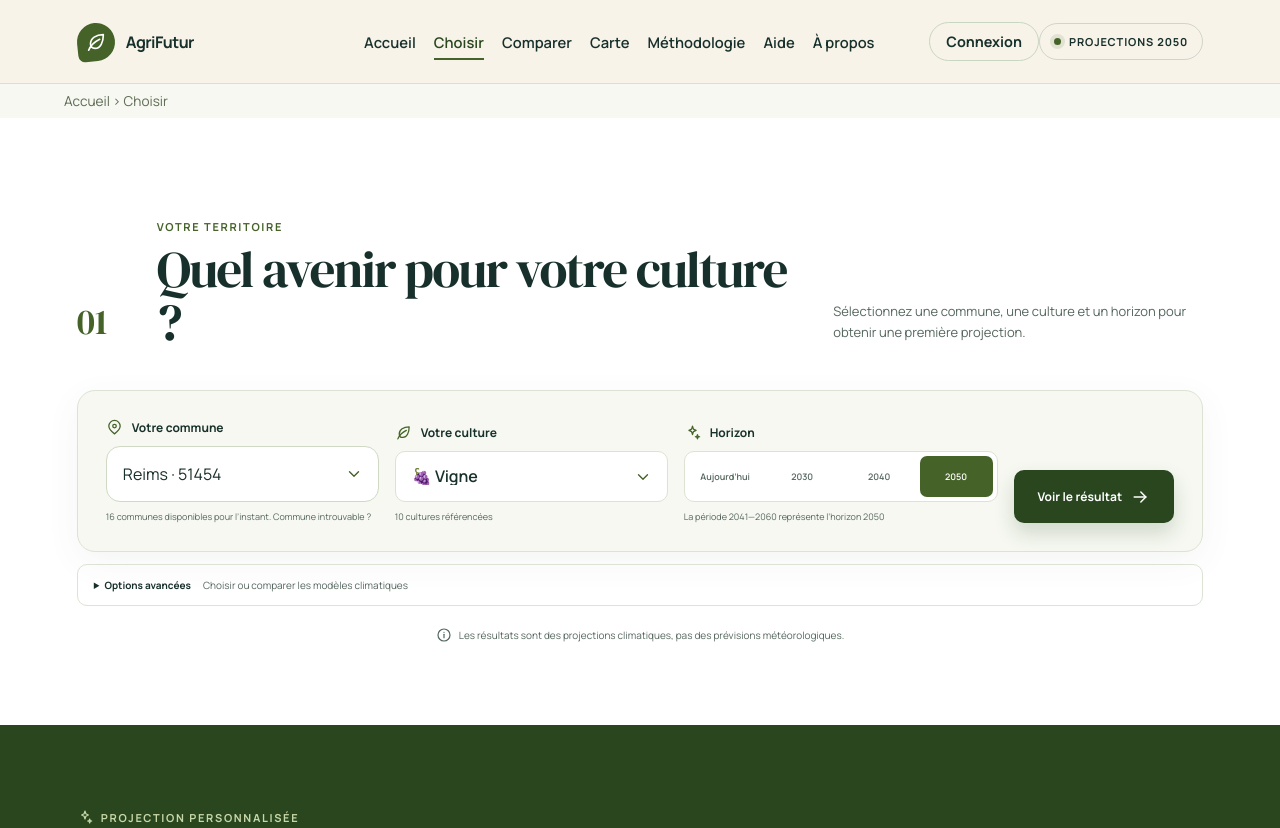
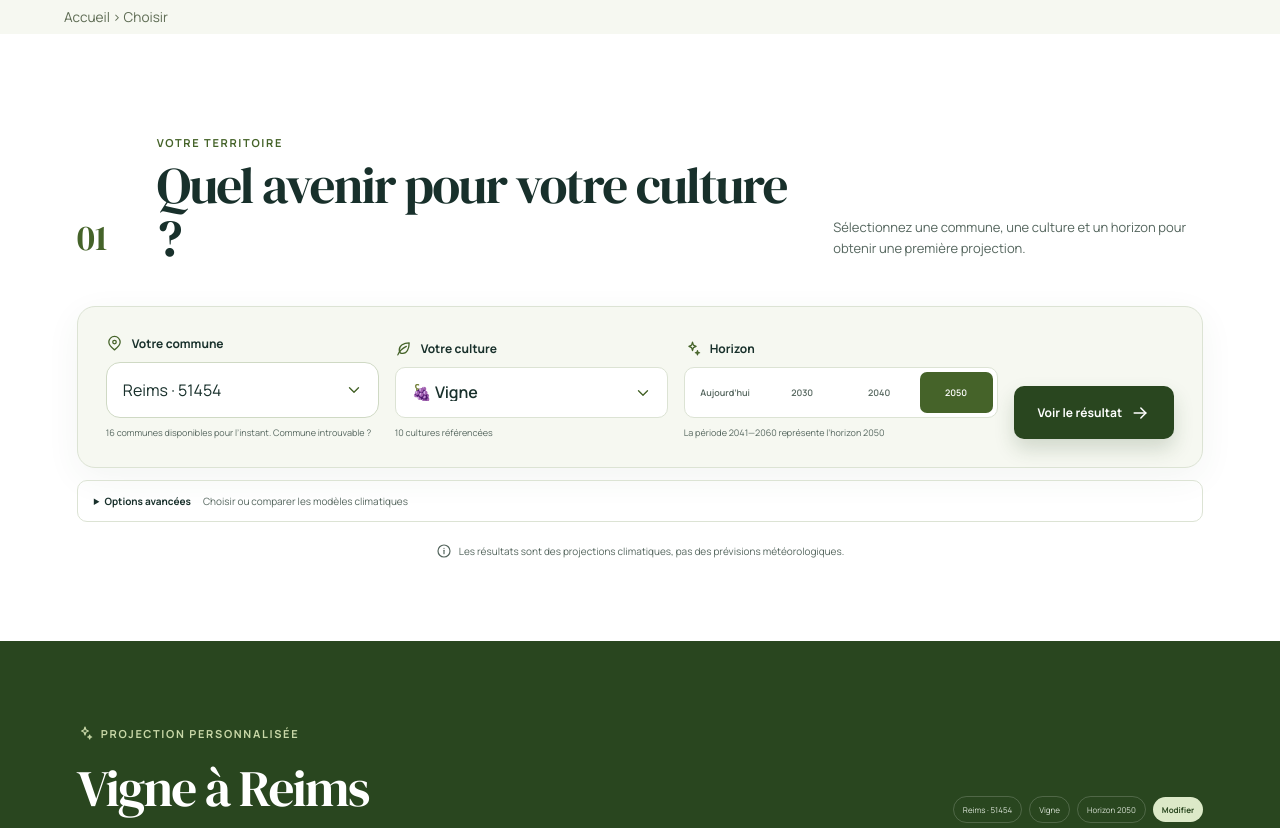
Before and after one commit to Ylan-L/SAE-3.01-2026-2027, a plain HTML site: page Dossier Partie DEV/SAE301_Code_maquette/explorer.html in a window 1280 px wide. Shown: the top 828 px of the page. Drawn offline with Linux system fonts and the light colour scheme.

Commit message:
Remove header and footer from explorer.html

```diff
--- a/Dossier Partie DEV/SAE301_Code_maquette/explorer.html
+++ b/Dossier Partie DEV/SAE301_Code_maquette/explorer.html
@@ -9,27 +9,8 @@
 <body class="subpage">
 <main>
 
-  <header class="site-header">
-    <input type="checkbox" id="menu-toggle" class="menu-toggle" aria-label="Ouvrir le menu">
-    <a class="brand" href="index.html" aria-label="AgriFutur, accueil">
-      <span class="brand-mark"><svg aria-hidden="true" fill="none" height="22" width="22" viewBox="0 0 24 24" stroke="currentColor" stroke-linecap="round" stroke-linejoin="round" stroke-width="1.8"><path d="M20 4c-8 0-14 4-14 10 0 3 2 5 5 5 6 0 9-7 9-15Z"/><path d="M4 21c2-5 6-9 12-12"/></svg></span>
-      <span>AgriFutur</span>
-    </a>
-    <nav class="nav" aria-label="Navigation principale">
-      <a href="index.html">Accueil</a>
-      <a href="explorer.html" class="active" aria-current="page">Choisir</a>
-      <a href="comparer.html">Comparer</a>
-      <a href="carte.html">Carte</a>
-      <a href="methode.html">Méthodologie</a>
-      <a href="aide.html">Aide</a>
-      <a href="apropos.html">À propos</a>
-    </nav>
-    <div class="header-actions">
-      <a class="login-link" href="connexion.html">Connexion</a>
-      <span class="projection-badge"><span></span> Projections 2050</span>
-      <label class="menu-button" for="menu-toggle"><svg aria-hidden="true" fill="none" height="20" width="20" viewBox="0 0 24 24" stroke="currentColor" stroke-linecap="round" stroke-linejoin="round" stroke-width="1.8"><path d="M4 7h16"/><path d="M4 12h16"/><path d="M4 17h16"/></svg></label>
-    </div>
-  </header>
+<div id="site-header"></div>
+
   <nav class="breadcrumb" aria-label="Fil d’Ariane"><a href="index.html">Accueil</a> › Choisir</nav>
 
   <section class="explorer" id="explorer">
@@ -176,17 +157,12 @@
     <div class="result-actions">
       <a class="light-button" href="evolution.html">Voir l’évolution du climat <svg aria-hidden="true" fill="none" height="17" width="17" viewBox="0 0 24 24" stroke="currentColor" stroke-linecap="round" stroke-linejoin="round" stroke-width="1.8"><path d="M5 12h14"/><path d="m13 6 6 6-6 6"/></svg></a>
       <a class="outline-button" href="comparer.html">Comparer deux projections</a>
-      <button class="outline-button" type="button">☆ Ajouter aux favoris</button>
     </div>
   </section>
 
-  <footer>
-    <a class="brand footer-brand" href="index.html"><span class="brand-mark"><svg aria-hidden="true" fill="none" height="22" width="22" viewBox="0 0 24 24" stroke="currentColor" stroke-linecap="round" stroke-linejoin="round" stroke-width="1.8"><path d="M20 4c-8 0-14 4-14 10 0 3 2 5 5 5 6 0 9-7 9-15Z"/><path d="M4 21c2-5 6-9 12-12"/></svg></span><span>AgriFutur</span></a>
-    <p>Projections climatiques indicatives, pas des prévisions.</p>
-    <div class="scope"><a href="mentions.html">Mentions légales</a><a href="rgpd.html">Confidentialité (RGPD)</a><a href="methode.html">Méthodologie et sources</a><a href="aide.html">Aide et glossaire</a><a href="apropos.html">À propos</a><a href="apropos.html#contact">Contact</a></div>
-    <div class="logos"><img src="img/upec-iutcv_info-color.png" alt="UPEC — Université Paris-Est Créteil, IUT de Créteil-Vitry"></div>
-  </footer>
+<div id="site-footer"></div>
 
 </main>
+<script src="layout.js"></script>
 </body>
 </html>
```
